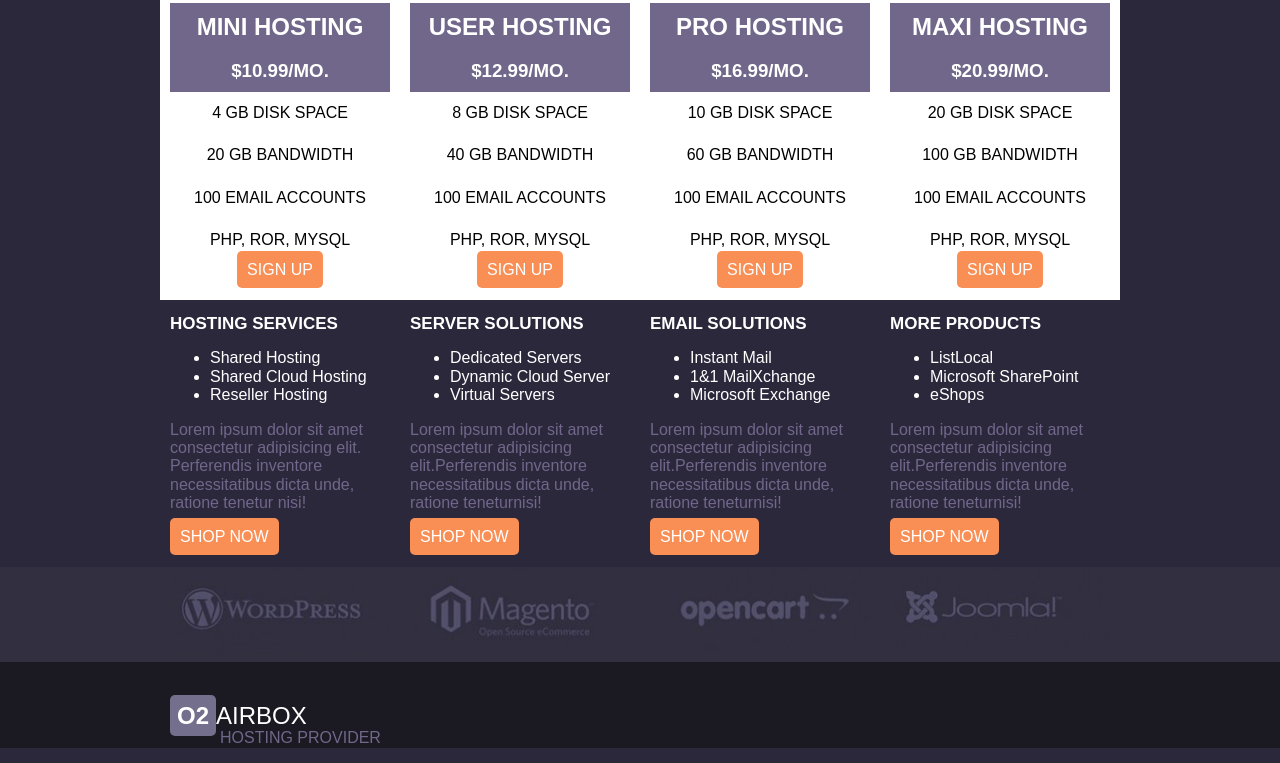
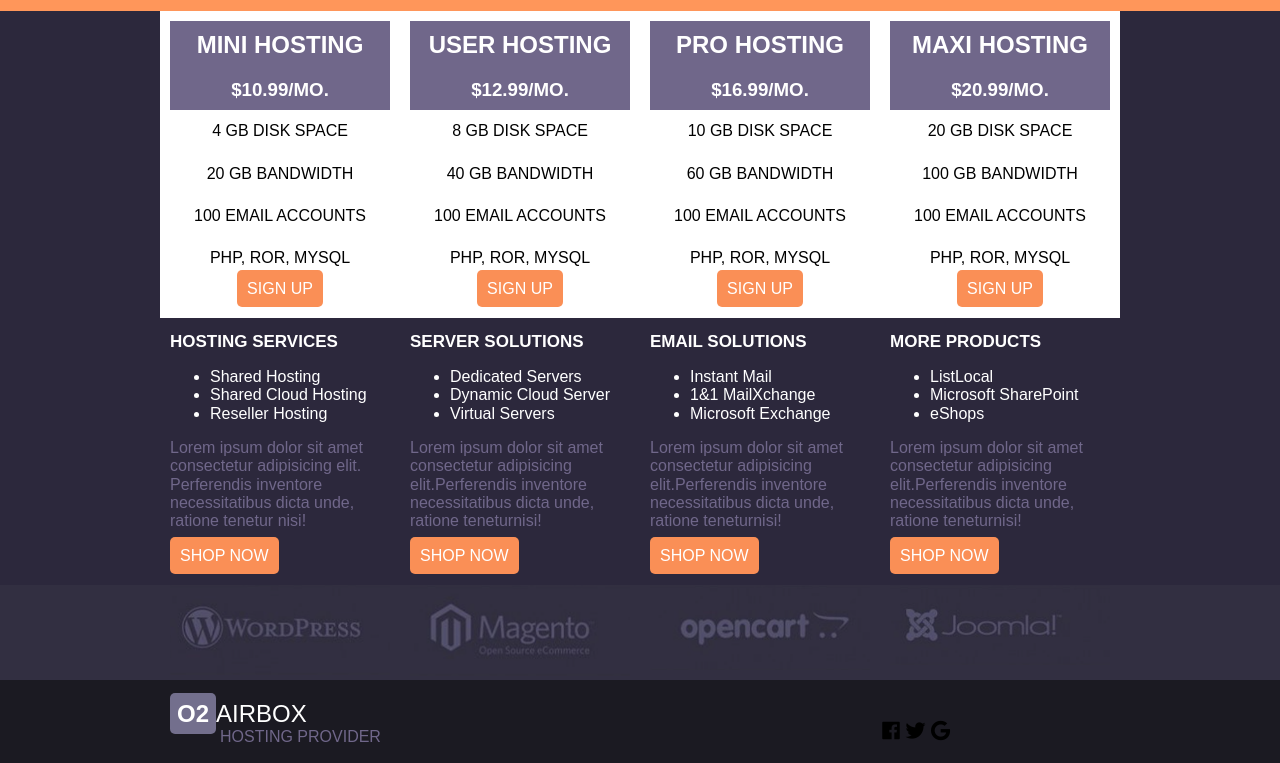
Before and after one commit to alexvanle/airbox, a plain HTML site: page index.html in a window 1280 px wide. Shown: the part 737-1500 px from the top of the page. Drawn offline with Linux system fonts and the light colour scheme.

Commit message:
09/10/19 update

```diff
--- a/css/style.css
+++ b/css/style.css
@@ -139,7 +139,7 @@ body{
     /* padding: 65px 0px 0px 10px; */
 }
 .footer{
-    padding-top: 40px;
+    padding-top: 20px;
     background: #1b1a22;
 }
 .footer h2{
@@ -149,6 +149,14 @@ body{
     margin: 0px;
     padding-left: 50px;
     color: #70678a;
+}
+.footer ul{
+    text-align: right;
+    list-style: none;
+    font-size: 20px;
+}
+.footer li{
+    display: inline-block
 }
 .button--secondary{
     color: white;
--- a/index.html
+++ b/index.html
@@ -5,6 +5,7 @@
     <meta name="viewport" content="width=device-width, initial-scale=1.0">
     <meta http-equiv="X-UA-Compatible" content="ie=edge">
     <title>New Airbox</title>
+    <link rel="stylesheet" href="https://use.fontawesome.com/releases/v5.6.3/css/all.css" integrity="sha384-UHRtZLI+pbxtHCWp1t77Bi1L4ZtiqrqD80Kn4Z8NTSRyMA2Fd33n5dQ8lWUE00s/" crossorigin="anonymous">\
     <link rel="stylesheet" href="css/normalize.css">
     <link rel="stylesheet" href="css/960.css">
     <link rel="stylesheet" href="css/style.css">
@@ -172,6 +173,13 @@
             <div class="grid_7">
                 <h2><span class="header-logo">O2</span><b class="branding">AIRBOX</b></h2>  <p>HOSTING PROVIDER</p>
             </div>
+            <div class="grid_3">
+                <ul>
+                    <li><i class="fab fa-facebook"></i></li>
+                    <li><i class="fab fa-twitter"></i></li>
+                    <li><i class="fab fa-google"></i></li>
+                </ul>
+            </div>
         </div>
     </div>
 </body>
```
